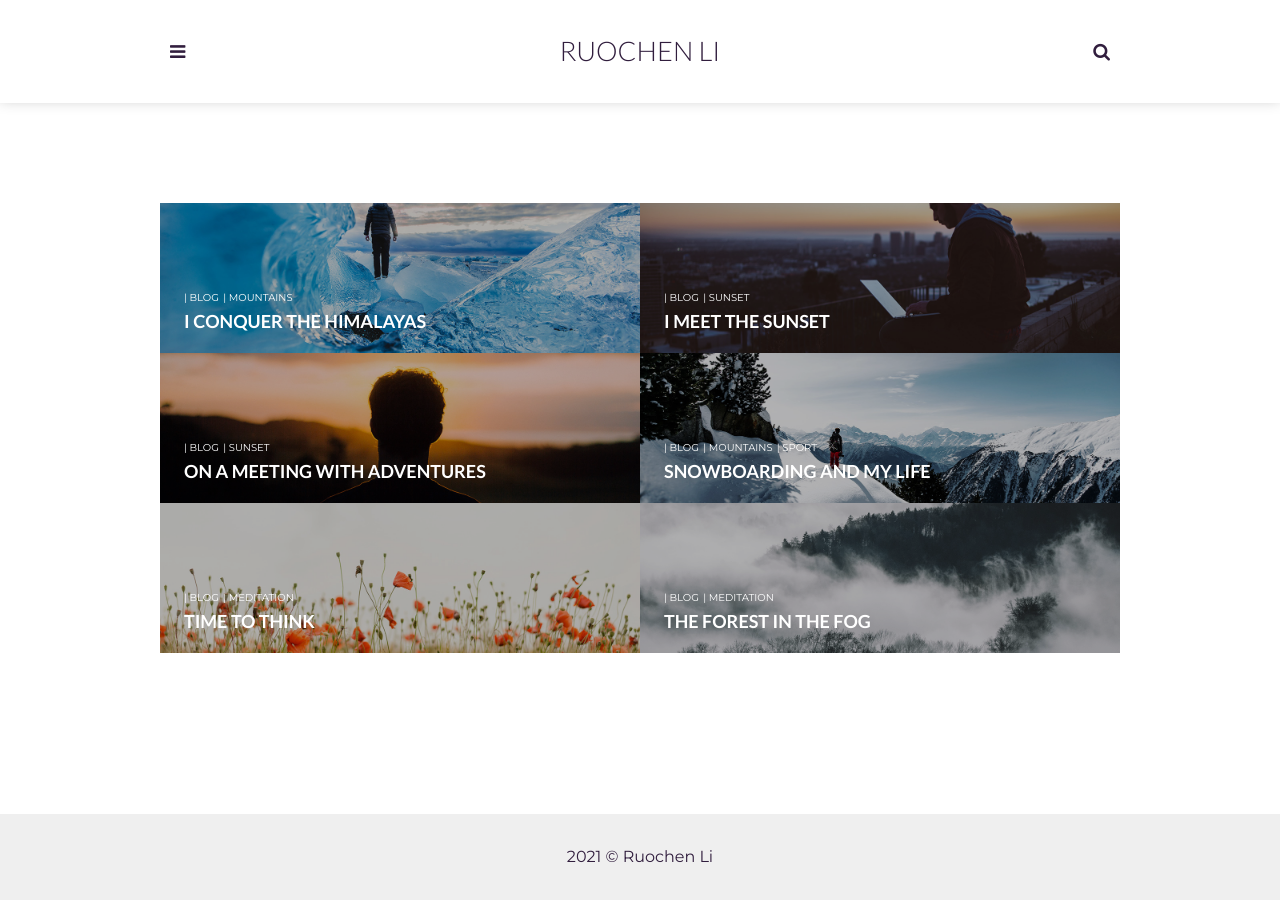
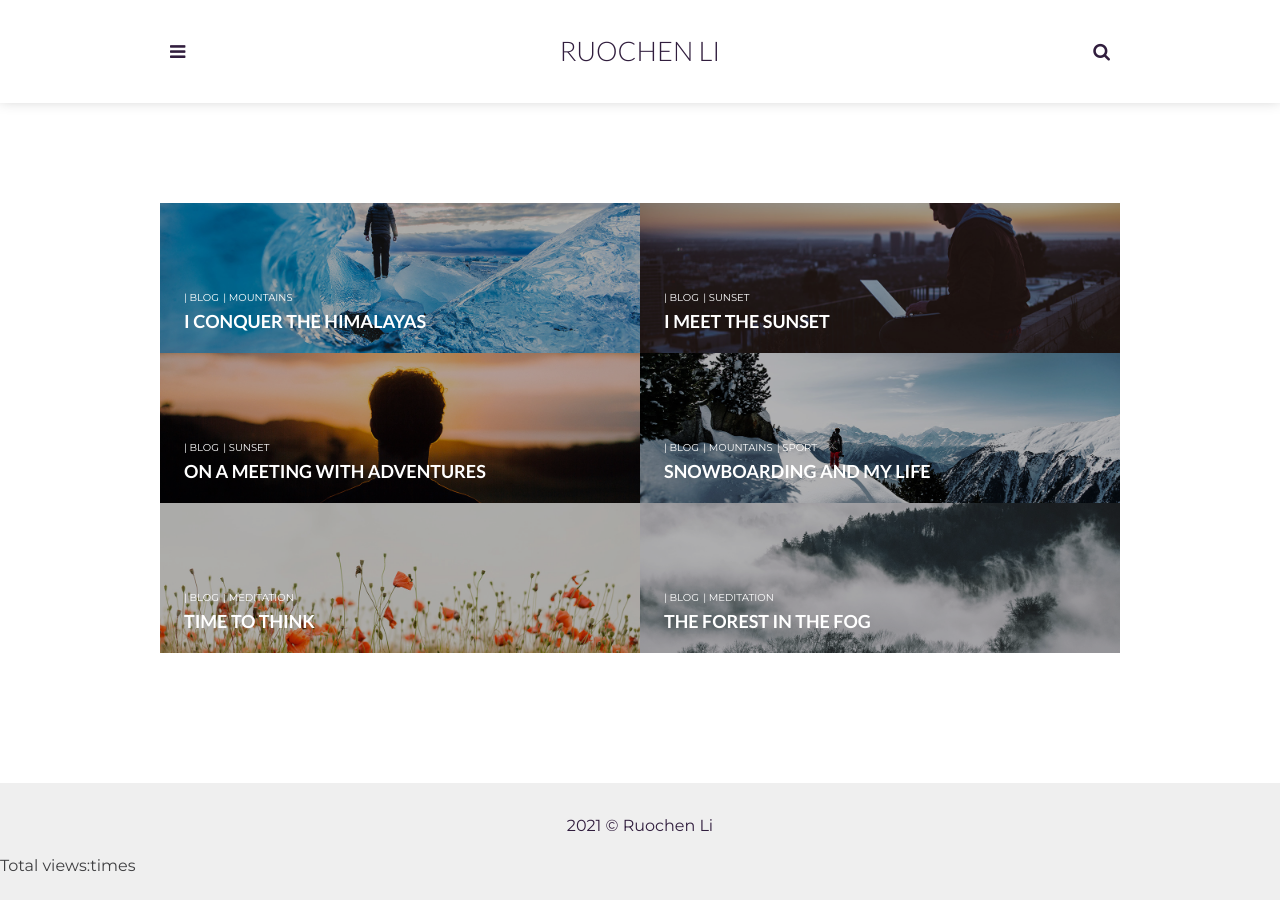
Before and after one commit to Carrotsniper/carrotsniper.github.io, a Jekyll site: the page built from index.html, in a window 1280 px wide. Built offline with Jekyll 4.4.1, drawn with Linux system fonts in a browser that asks for light colours; the list of posts is cut into pages by our own code; comment, search, counter and statistics services are not loaded.

Commit message:
Update footer.html

```diff
--- a/_includes/footer.html
+++ b/_includes/footer.html
@@ -3,4 +3,9 @@
     <p>{{site.time | date: '%Y'}} &copy; {{site.author}}</p>
   </div>
 
+  <p>
+    <script async src="//busuanzi.ibruce.info/busuanzi/2.3/busuanzi.pure.mini.js"></script>
+    <span id="busuanzi_container_site_pv">Total views:<span id="busuanzi_value_site_pv"></span>times</span>
+  </p>
+
 </footer> <!-- End Footer -->
```
